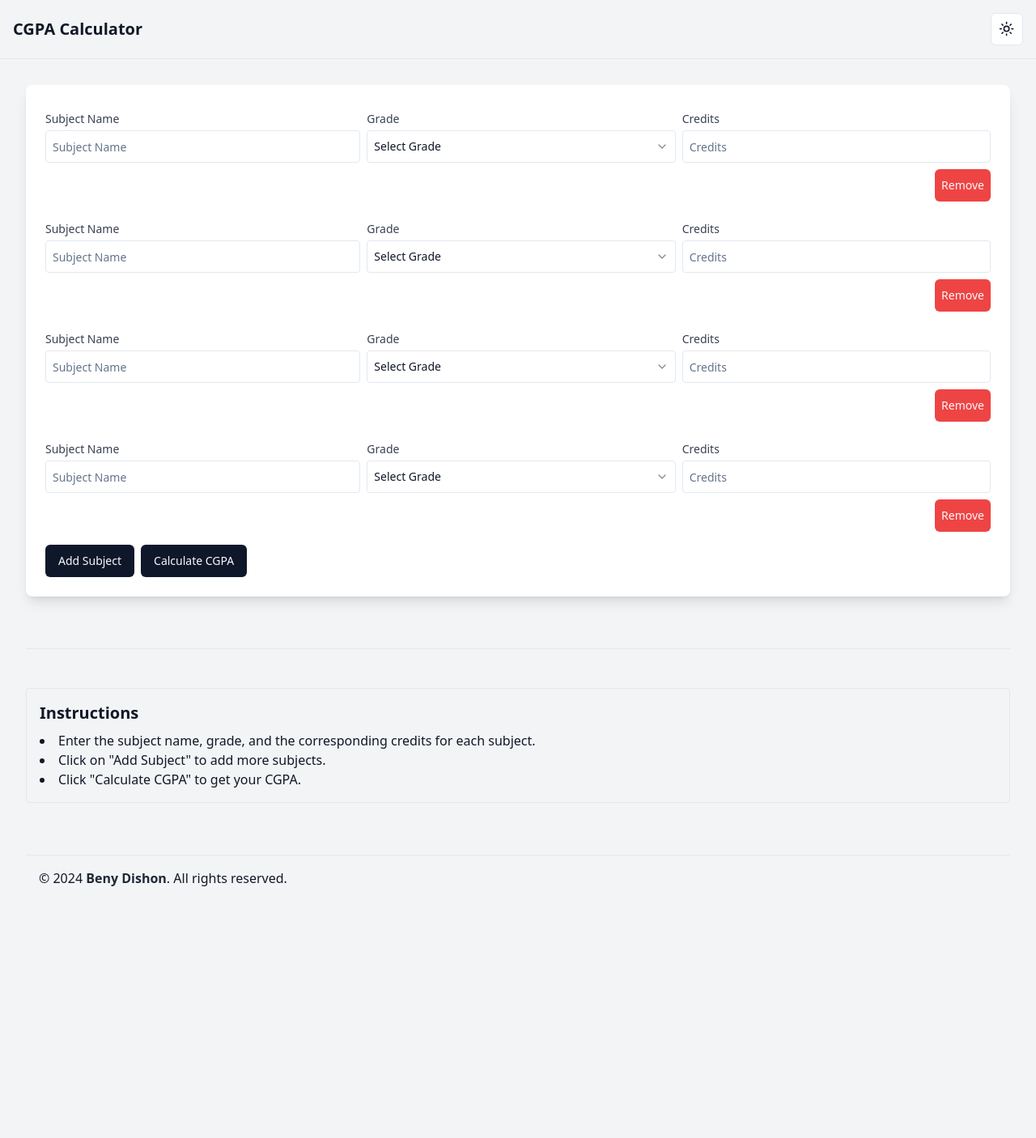
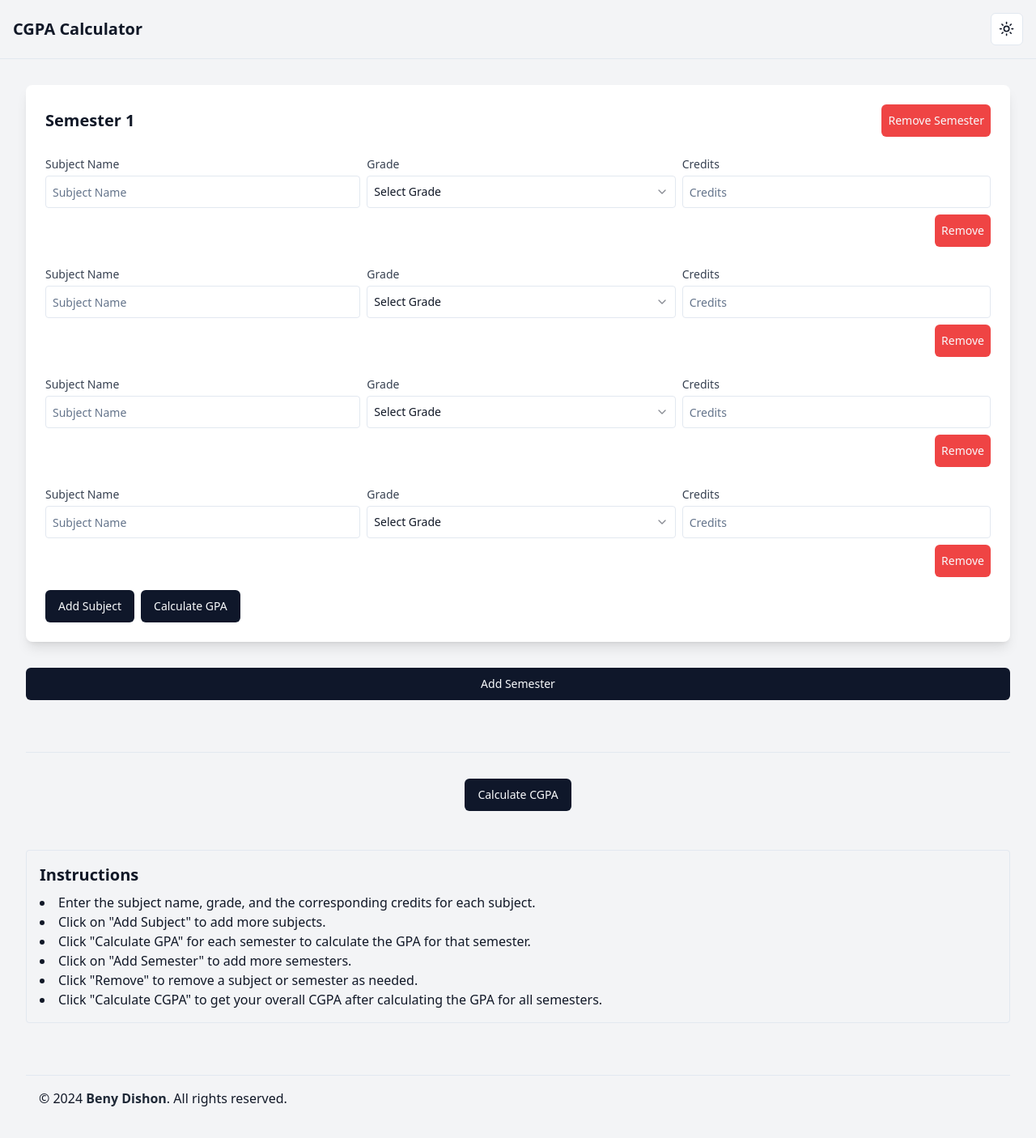
Before and after one commit to BenyD/CGPA-Calculator, a Next.js app: page / in a window 1280 px wide. Shown: the top 1406 px of the page at 81% size. Before the commit the page ends 1145 px from the top, so only its background shows below. Built offline with nearby package versions, Linux system fonts and the light colour scheme.

Commit message:
Add New Functionality - Add New Semesters, Calculate GPA, Calculate CGPA

```diff
--- a/app/instructions.tsx
+++ b/app/instructions.tsx
@@ -1,14 +1,27 @@
 /* eslint-disable react/no-unescaped-entities */
 // app/instructions.tsx
+
 const Instructions = () => (
   <div className="mt-4 p-4 border rounded">
     <h2 className="text-xl font-bold mb-2">Instructions</h2>
     <ul className="list-disc list-inside">
-        <li>Enter the subject name, grade, and the corresponding credits for each subject.</li>
+      <li>
+        Enter the subject name, grade, and the corresponding credits for each
+        subject.
+      </li>
       <li>Click on "Add Subject" to add more subjects.</li>
-        <li>Click "Calculate CGPA" to get your CGPA.</li>
+      <li>
+        Click "Calculate GPA" for each semester to calculate the GPA for that
+        semester.
+      </li>
+      <li>Click on "Add Semester" to add more semesters.</li>
+      <li>Click "Remove" to remove a subject or semester as needed.</li>
+      <li>
+        Click "Calculate CGPA" to get your overall CGPA after calculating the
+        GPA for all semesters.
+      </li>
     </ul>
   </div>
-  )
+);
 
-  export default Instructions
+export default Instructions;
--- a/app/layout.tsx
+++ b/app/layout.tsx
@@ -1,3 +1,5 @@
+// Layout.tsx
+
 import { ThemeProvider } from "@/components/theme-provider";
 import { ModeToggle } from "@/components/mode-toggle";
 import { Analytics } from "@vercel/analytics/react";
--- a/app/page.tsx
+++ b/app/page.tsx
@@ -1,6 +1,6 @@
 "use client";
 
-import { useState } from "react";
+import { useState, useEffect } from "react";
 import {
   calculateCgpa,
   calculateTotalGradePoints,
@@ -20,7 +20,6 @@ import {
   DialogDescription,
   DialogClose,
 } from "@/components/ui/dialog";
-
 import {
   Select,
   SelectTrigger,
@@ -35,30 +34,88 @@ type Grade = "S" | "A+" | "A" | "B+" | "B" | "C" | "P" | "F";
 
 const grades: Grade[] = ["S", "A+", "A", "B+", "B", "C", "P", "F"];
 
-const initialSubjects = Array.from({ length: 4 }, () => ({
+interface Subject {
+  name: string;
+  grade: Grade;
+  credits: number;
+  valid: boolean;
+}
+
+interface Semester {
+  id: number;
+  subjects: Subject[];
+  gpa?: number;
+}
+
+const initialSemesters: Semester[] = [
+  {
+    id: 1,
+    subjects: Array.from({ length: 4 }, () => ({
       name: "",
       grade: "S" as Grade,
       credits: 0,
       valid: true,
-}));
+    })),
+  },
+];
 
 const Home = () => {
-  const [subjects, setSubjects] = useState(initialSubjects);
+  const [semesters, setSemesters] = useState<Semester[]>([]);
   const [cgpa, setCgpa] = useState<number | null>(null);
-  const [totalGradePoints, setTotalGradePoints] = useState<number | null>(null);
   const [error, setError] = useState<string | null>(null);
   const [isModalOpen, setIsModalOpen] = useState(false);
+  const [gpaResults, setGpaResults] = useState<
+    { semesterId: number; gpa: number }[]
+  >([]);
 
-  const addSubject = () => {
-    setSubjects([
-      ...subjects,
-      { name: "", grade: "S", credits: 0, valid: true },
+  useEffect(() => {
+    setSemesters(initialSemesters);
+  }, []);
+
+  const addSemester = () => {
+    setSemesters([
+      ...semesters,
+      {
+        id: semesters.length + 1,
+        subjects: Array.from({ length: 4 }, () => ({
+          name: "",
+          grade: "S" as Grade,
+          credits: 0,
+          valid: true,
+        })),
+      },
     ]);
   };
 
-  const handleCalculate = () => {
+  const removeSemester = (semesterId: number) => {
+    setSemesters(semesters.filter((semester) => semester.id !== semesterId));
+    setGpaResults(
+      gpaResults.filter((result) => result.semesterId !== semesterId)
+    );
+  };
+
+  const addSubject = (semesterId: number) => {
+    setSemesters((prevSemesters) =>
+      prevSemesters.map((semester) =>
+        semester.id === semesterId
+          ? {
+              ...semester,
+              subjects: [
+                ...semester.subjects,
+                { name: "", grade: "S", credits: 0, valid: true },
+              ],
+            }
+          : semester
+      )
+    );
+  };
+
+  const handleCalculateGpa = (semesterId: number) => {
+    const semester = semesters.find((sem) => sem.id === semesterId);
+    if (!semester) return;
+
     let valid = true;
-    const updatedSubjects = subjects.map((subject) => {
+    const updatedSubjects = semester.subjects.map((subject) => {
       if (subject.name === "" || subject.credits <= 0) {
         valid = false;
         return { ...subject, valid: false };
@@ -66,25 +123,45 @@ const Home = () => {
       return { ...subject, valid: true };
     });
 
-    setSubjects(updatedSubjects);
-
     if (!valid) {
       setError("Please fill all the fields correctly.");
+      setSemesters((prevSemesters) =>
+        prevSemesters.map((sem) =>
+          sem.id === semesterId ? { ...sem, subjects: updatedSubjects } : sem
+        )
+      );
       return;
     }
 
-    if (subjects.length === 0) {
-      setError("Please add at least one subject.");
+    const result = calculateCgpa(updatedSubjects);
+    setSemesters((prevSemesters) =>
+      prevSemesters.map((sem) =>
+        sem.id === semesterId ? { ...sem, gpa: result } : sem
+      )
+    );
+    setGpaResults((prevResults) => [
+      ...prevResults.filter((result) => result.semesterId !== semesterId),
+      { semesterId, gpa: result },
+    ]);
+    setError(null);
+  };
+
+  const handleCalculateCgpa = () => {
+    const gpas = semesters
+      .map((semester) => semester.gpa)
+      .filter((gpa): gpa is number => gpa !== undefined);
+    if (gpas.length === 0) {
+      setError("Please calculate GPA for at least one semester.");
       return;
     }
-
-    const result = calculateCgpa(subjects);
-    const totalPoints = calculateTotalGradePoints(subjects);
+    const result = gpas.reduce((sum, gpa) => sum + gpa, 0) / gpas.length;
     setCgpa(result);
-    setTotalGradePoints(totalPoints);
-    setError(null);
     setIsModalOpen(true);
   };
+
+  if (semesters.length === 0) {
+    return <div>Loading...</div>;
+  }
 
   return (
     <div className="container mx-auto p-4 flex flex-col grow">
@@ -100,14 +177,32 @@ const Home = () => {
           </Alert>
         </motion.div>
       )}
-      <div className="bg-white dark:bg-gray-800 p-6 rounded-lg shadow-lg mb-8">
-        {subjects.map((subject, index) => (
+      {semesters.map((semester) => (
+        <motion.div
+          key={semester.id}
+          className="bg-white dark:bg-gray-800 p-6 rounded-lg shadow-lg mb-8"
+          initial={{ opacity: 0, y: 10 }}
+          animate={{ opacity: 1, y: 0 }}
+          transition={{ duration: 0.3 }}
+        >
+          <div className="flex justify-between items-center mb-4">
+            <h2 className="text-xl font-bold">Semester {semester.id}</h2>
+            <Button
+              onClick={() => removeSemester(semester.id)}
+              className="p-2"
+              variant={"destructive"}
+            >
+              <span className="hidden sm:inline">Remove Semester</span>
+              <Icon icon={trashIcon} className="w-4 h-4 sm:hidden" />
+            </Button>
+          </div>
+          {semester.subjects.map((subject, index) => (
             <motion.div
               key={index}
               className="flex flex-wrap items-end mb-4 w-full space-y-2"
               initial={{ opacity: 0, y: 10 }}
               animate={{ opacity: 1, y: 0 }}
-            transition={{ duration: 0.3, delay: index * 0.1 }}
+              transition={{ duration: 0.2, delay: index * 0.05 }}
             >
               <div className="w-full sm:w-1/3">
                 <label className="block text-sm font-medium text-gray-700 dark:text-gray-200 mb-1">
@@ -117,13 +212,21 @@ const Home = () => {
                   type="text"
                   value={subject.name}
                   onChange={(e) => {
-                  const newSubjects = [...subjects];
+                    const newSubjects = [...semester.subjects];
                     newSubjects[index].name = e.target.value;
                     newSubjects[index].valid = true;
-                  setSubjects(newSubjects);
+                    setSemesters((prevSemesters) =>
+                      prevSemesters.map((sem) =>
+                        sem.id === semester.id
+                          ? { ...sem, subjects: newSubjects }
+                          : sem
+                      )
+                    );
                   }}
                   className={`w-full p-2 border rounded ${
-                  !subject.valid && subject.name === "" ? "border-red-500" : ""
+                    !subject.valid && subject.name === ""
+                      ? "border-red-500"
+                      : ""
                   }`}
                   placeholder="Subject Name"
                 />
@@ -134,10 +237,16 @@ const Home = () => {
                 </label>
                 <Select
                   onValueChange={(value) => {
-                  const newSubjects = [...subjects];
+                    const newSubjects = [...semester.subjects];
                     newSubjects[index].grade = value as Grade;
                     newSubjects[index].valid = true;
-                  setSubjects(newSubjects);
+                    setSemesters((prevSemesters) =>
+                      prevSemesters.map((sem) =>
+                        sem.id === semester.id
+                          ? { ...sem, subjects: newSubjects }
+                          : sem
+                      )
+                    );
                   }}
                 >
                   <SelectTrigger className="w-full p-2 border rounded">
@@ -160,13 +269,21 @@ const Home = () => {
                   type="number"
                   value={subject.credits === 0 ? "" : subject.credits}
                   onChange={(e) => {
-                  const newSubjects = [...subjects];
+                    const newSubjects = [...semester.subjects];
                     newSubjects[index].credits = parseInt(e.target.value, 10);
                     newSubjects[index].valid = true;
-                  setSubjects(newSubjects);
+                    setSemesters((prevSemesters) =>
+                      prevSemesters.map((sem) =>
+                        sem.id === semester.id
+                          ? { ...sem, subjects: newSubjects }
+                          : sem
+                      )
+                    );
                   }}
                   className={`w-full p-2 border rounded ${
-                  !subject.valid && subject.credits <= 0 ? "border-red-500" : ""
+                    !subject.valid && subject.credits <= 0
+                      ? "border-red-500"
+                      : ""
                   }`}
                   placeholder="Credits"
                 />
@@ -174,7 +291,18 @@ const Home = () => {
               <div className="w-full mt-4 flex justify-end">
                 <Button
                   onClick={() =>
-                  setSubjects(subjects.filter((_, i) => i !== index))
+                    setSemesters((prevSemesters) =>
+                      prevSemesters.map((sem) =>
+                        sem.id === semester.id
+                          ? {
+                              ...sem,
+                              subjects: sem.subjects.filter(
+                                (_, i) => i !== index
+                              ),
+                            }
+                          : sem
+                      )
+                    )
                   }
                   className="ml-2 sm:ml-2 p-2"
                   variant={"destructive"}
@@ -186,11 +314,27 @@ const Home = () => {
             </motion.div>
           ))}
           <div className="flex mt-4 max-sm:justify-center max-sm:mt-8 space-x-2">
-          <Button onClick={addSubject}>Add Subject</Button>
-          <Button onClick={handleCalculate}>Calculate CGPA</Button>
+            <Button onClick={() => addSubject(semester.id)}>Add Subject</Button>
+            <Button onClick={() => handleCalculateGpa(semester.id)}>
+              Calculate GPA
+            </Button>
           </div>
+          {semester.gpa !== undefined && (
+            <div className="mt-4">
+              <p>
+                GPA for Semester {semester.id}: {semester.gpa.toFixed(2)}
+              </p>
             </div>
+          )}
+        </motion.div>
+      ))}
+      <Button className="mb-8" onClick={addSemester}>
+        Add Semester
+      </Button>
       <Separator className="my-8" />
+      <div className="flex justify-center mb-8">
+        <Button onClick={handleCalculateCgpa}>Calculate CGPA</Button>
+      </div>
       <div className="mb-8">
         <Instructions />
       </div>
@@ -199,8 +343,12 @@ const Home = () => {
           <DialogHeader>
             <DialogTitle>CGPA Calculation Result</DialogTitle>
             <DialogDescription>
-              <p>Your CGPA is: {cgpa?.toFixed(2)}</p>
-              <p>Total Grade Points: {totalGradePoints?.toFixed(2)}</p>
+              {gpaResults.map(({ semesterId, gpa }) => (
+                <p key={semesterId}>
+                  GPA for Semester {semesterId}: {gpa.toFixed(2)}
+                </p>
+              ))}
+              <p className="mt-4">Your CGPA is: {cgpa?.toFixed(2)}</p>
             </DialogDescription>
           </DialogHeader>
           <DialogClose asChild>
```
Also changed, not shown: utils/calculateCGPA.ts (+7 -5 lines). Lines whose indentation alone changed are shown as unchanged.
